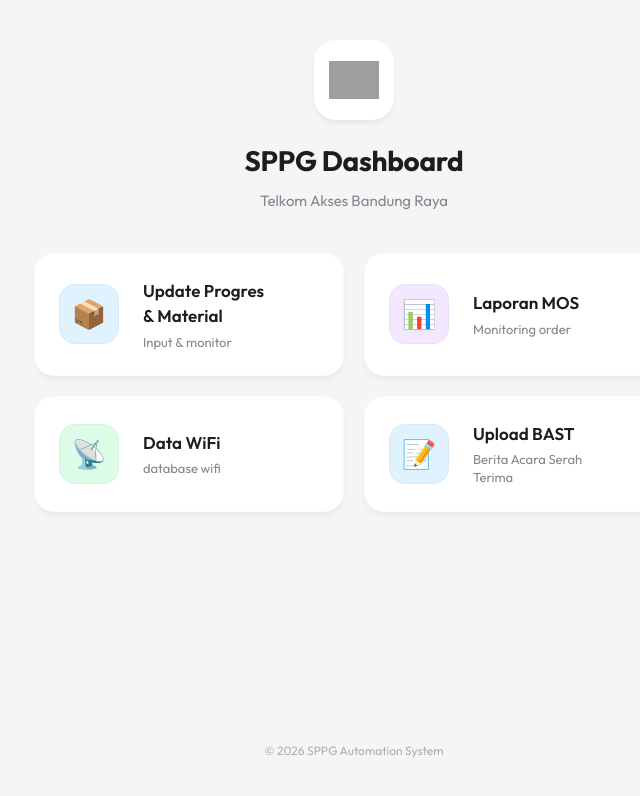
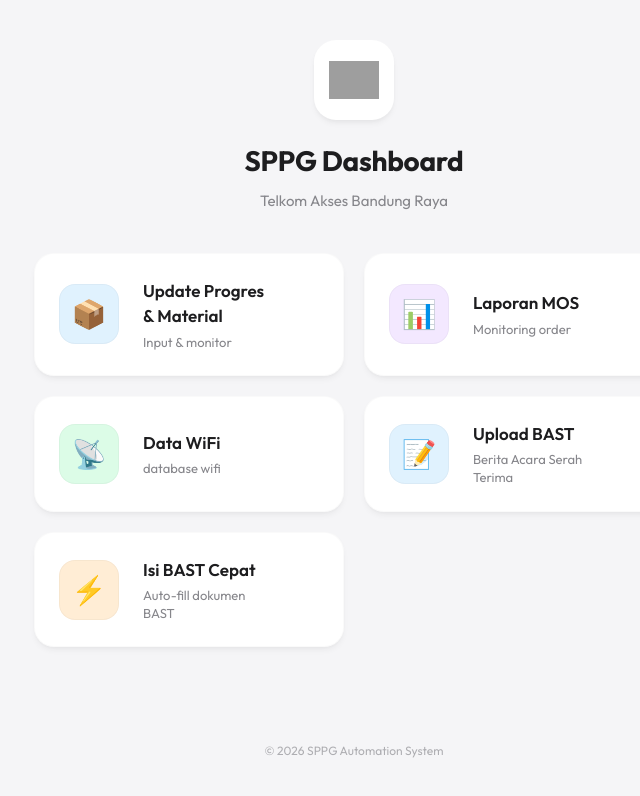
Before and after one commit to diditdwi/sppg-material-tracker, a Next.js app: page / in a window 1280 px wide. Shown: the top 796 px of the page, without its empty margins (286-926 px from the left). Built offline with nearby package versions, Linux system fonts and the light colour scheme; sample sign-in values are in the browser's storage; grey boxes are pictures that could not be loaded.

Commit message:
Add Isi BAST Cepat menu link

```diff
--- a/app/page.js
+++ b/app/page.js
@@ -52,6 +52,13 @@
       icon: "📝",
       href: "/bast",
       colorClass: "icon-blue"
+    },
+    {
+      title: "Isi BAST Cepat",
+      desc: "Auto-fill dokumen BAST",
+      icon: "⚡",
+      href: "http://localhost:5000",
+      colorClass: "icon-orange"
     }
   ];
 
@@ -77,7 +84,7 @@
             </div>
             <div className="card-arrow">
               <svg width="24" height="24" viewBox="0 0 24 24" fill="none" stroke="currentColor" strokeWidth="2" strokeLinecap="round" strokeLinejoin="round">
-                <path d="M9 18l6-6-6-6"/>
+                <path d="M9 18l6-6-6-6" />
               </svg>
             </div>
           </Link>
```
